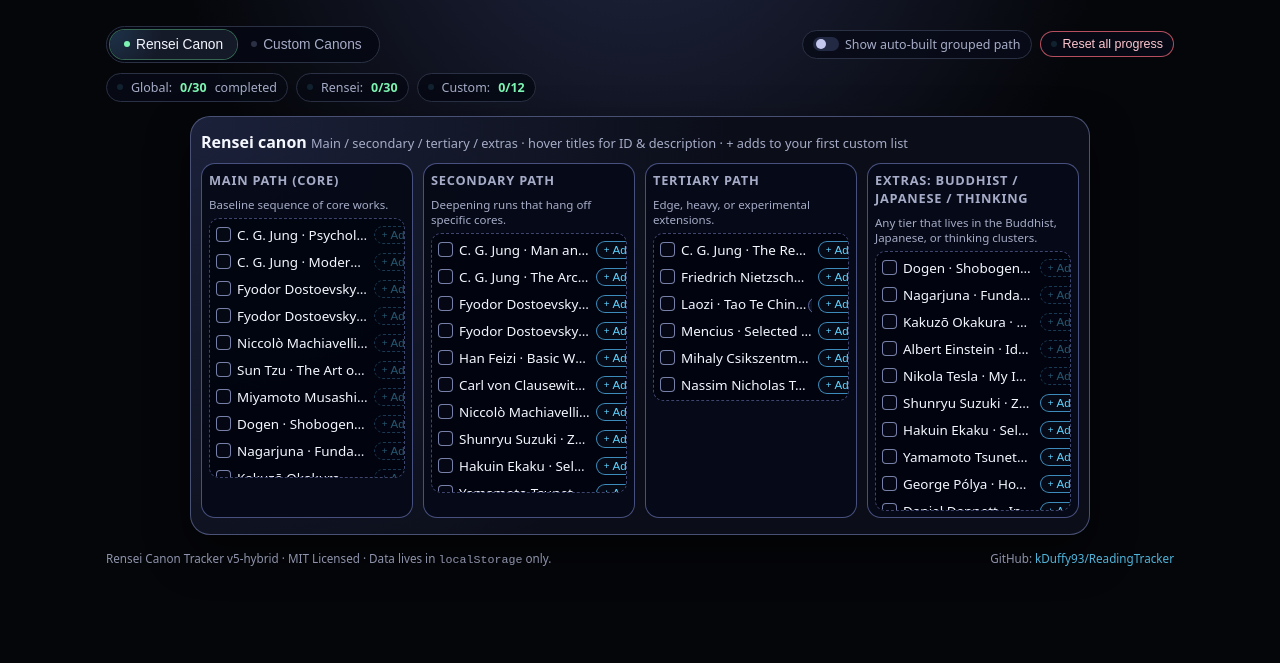
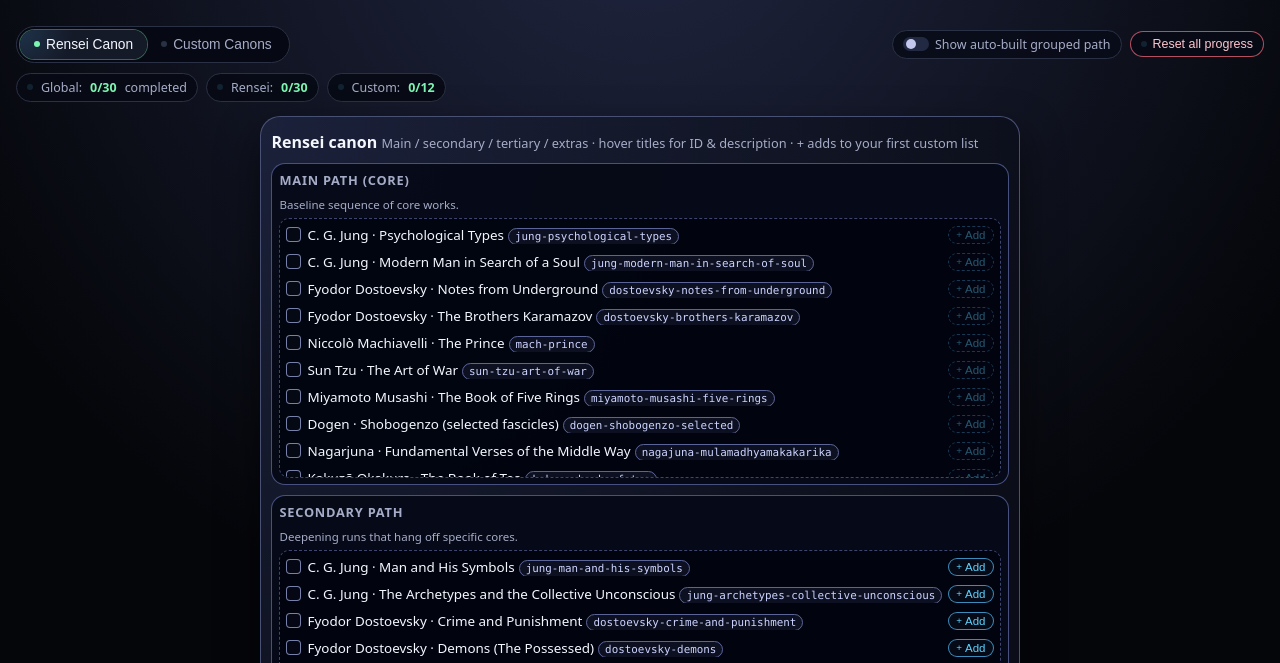
Before and after one commit to kDuffy93/ReadingTracker, a plain HTML site: page index.html in a window 1280 px wide. Shown: the part 120-783 px from the top of the page. Drawn offline with Linux system fonts and the light colour scheme.

Commit message:
v6
More layout debugging

```diff
--- a/index.html
+++ b/index.html
@@ -40,7 +40,7 @@
     }
 
     .app-shell {
-      max-width: 1100px;
+      max-width: 1300px;
       margin: 24px auto 40px;
       padding: 0 16px;
     }
@@ -281,7 +281,7 @@
       border: 1px solid rgba(79, 88, 126, 0.9);
       box-shadow: var(--shadow-soft);
       padding: 14px 10px 16px;
-      max-width: 900px;
+      max-width: 1100px;
       margin: 0 auto;
     }
 
@@ -521,13 +521,14 @@
 
     /* Rensei grid (v4-style) */
     .rensei-grid {
-      display: grid;
-      grid-template-columns: repeat(4, minmax(0, 1fr));
+      display: flex;
+      flex-direction: column;
       gap: 10px;
       margin-top: 8px;
     }
 
     .rensei-col {
+      width: 100%;
       background: rgba(7, 10, 23, 0.96);
       border-radius: var(--radius-lg);
       border: 1px solid rgba(73, 82, 130, 0.98);
```
